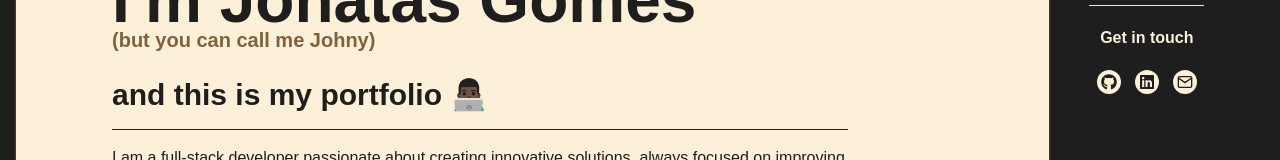
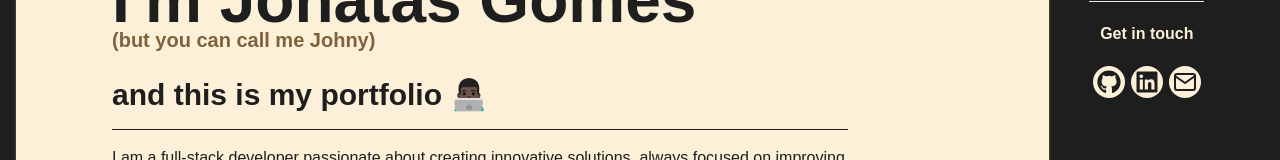
Before and after one commit to jonatas1n/portfolio-ui, a Next.js app: page / in a window 1280 px wide. Shown: the part 421-581 px from the top of the page. Built offline with nearby package versions, Linux system fonts and the light colour scheme; no server answers.

Commit message:
chore: adjust sideMenu Icon size

```diff
--- a/src/app/components/SideMenu/index.tsx
+++ b/src/app/components/SideMenu/index.tsx
@@ -5,6 +5,10 @@ import { social } from "@/constants/social";
 import Link from "next/link";
 import { FloatButton } from "../FloatButton";
 import * as motion from "motion/react-client";
+import { Modal } from "../Modal";
+import { Contacts } from "@/sections/Contacts";
+import { Button } from "../Button";
+import { FiMail } from "react-icons/fi";
 
 const sectionsLinks = [
   { link: "#projects", label: "Creations" },
@@ -14,6 +18,9 @@ const sectionsLinks = [
 
 export const SideMenu = () => {
   const [isOpen, setIsOpen] = useState(false);
+  const [modalIsOpen, setModalIsOpen] = useState(false);
+
+  const toggleModal = () => setModalIsOpen(!modalIsOpen);
 
   const toggleOpenState = () => setIsOpen(!isOpen);
 
@@ -41,7 +48,10 @@ export const SideMenu = () => {
             </Link>
           ))}
         </ul>
-        <motion.hr initial={{ opacity: 0, width: 0 }} animate={{opacity: 1, width: "unset"}} />
+        <motion.hr
+          initial={{ opacity: 0, width: 0 }}
+          animate={{ opacity: 1, width: "unset" }}
+        />
         <div className="text-light gap-5 grid">
           <motion.p
             initial={{ opacity: 0, transform: "translateX(1rem)" }}
@@ -64,7 +74,7 @@ export const SideMenu = () => {
                   transition={{ delay: 0.06125 * index }}
                   className="flex hover:bg-accent transition-all hover:text-light hover:scale-110 rounded-full bg-light text-dark p-1"
                 >
-                  {social.icon({})}
+                  {social.icon({ fontSize: 24 })}
                 </motion.li>
               </Link>
             ))}
```
